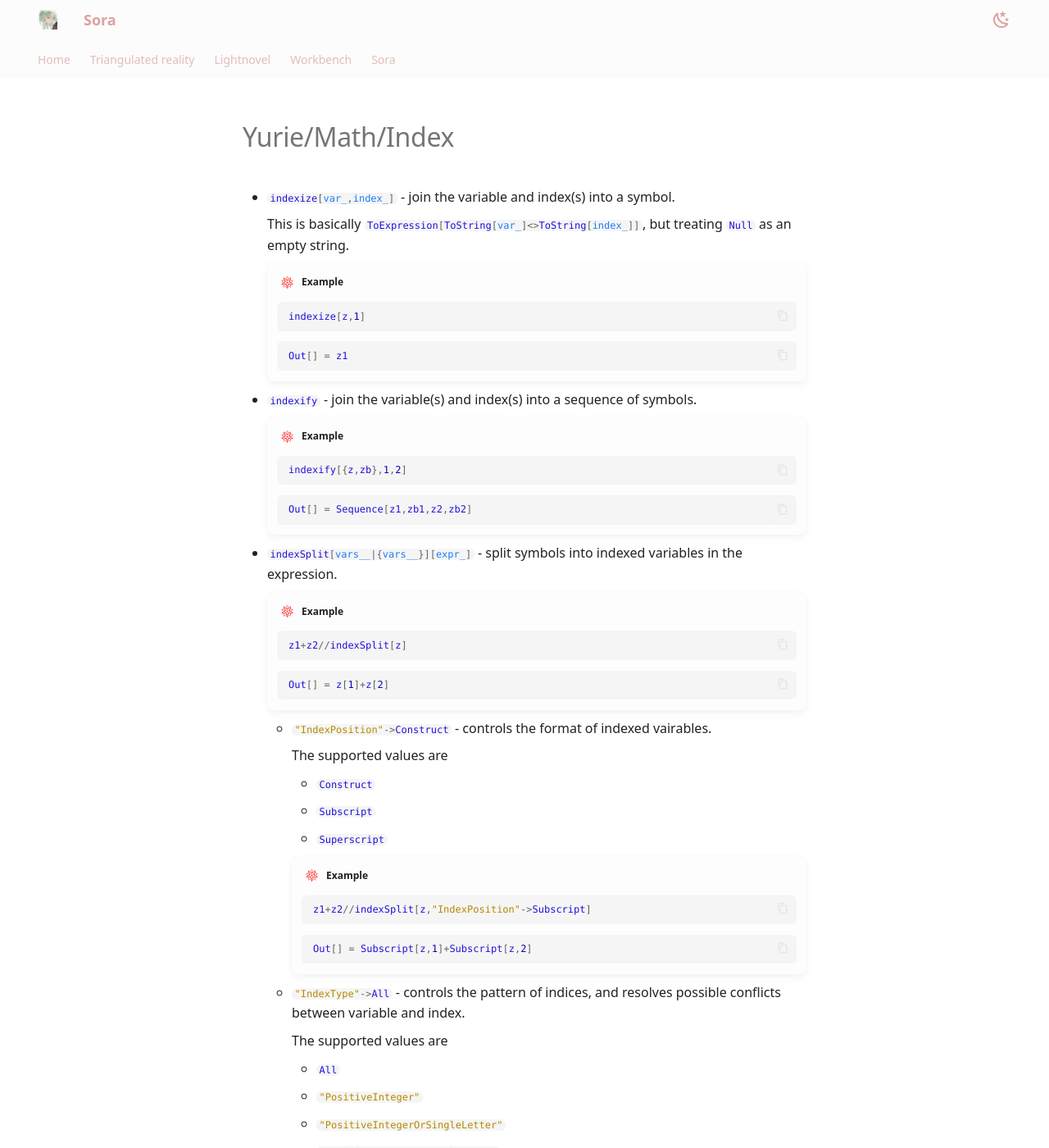
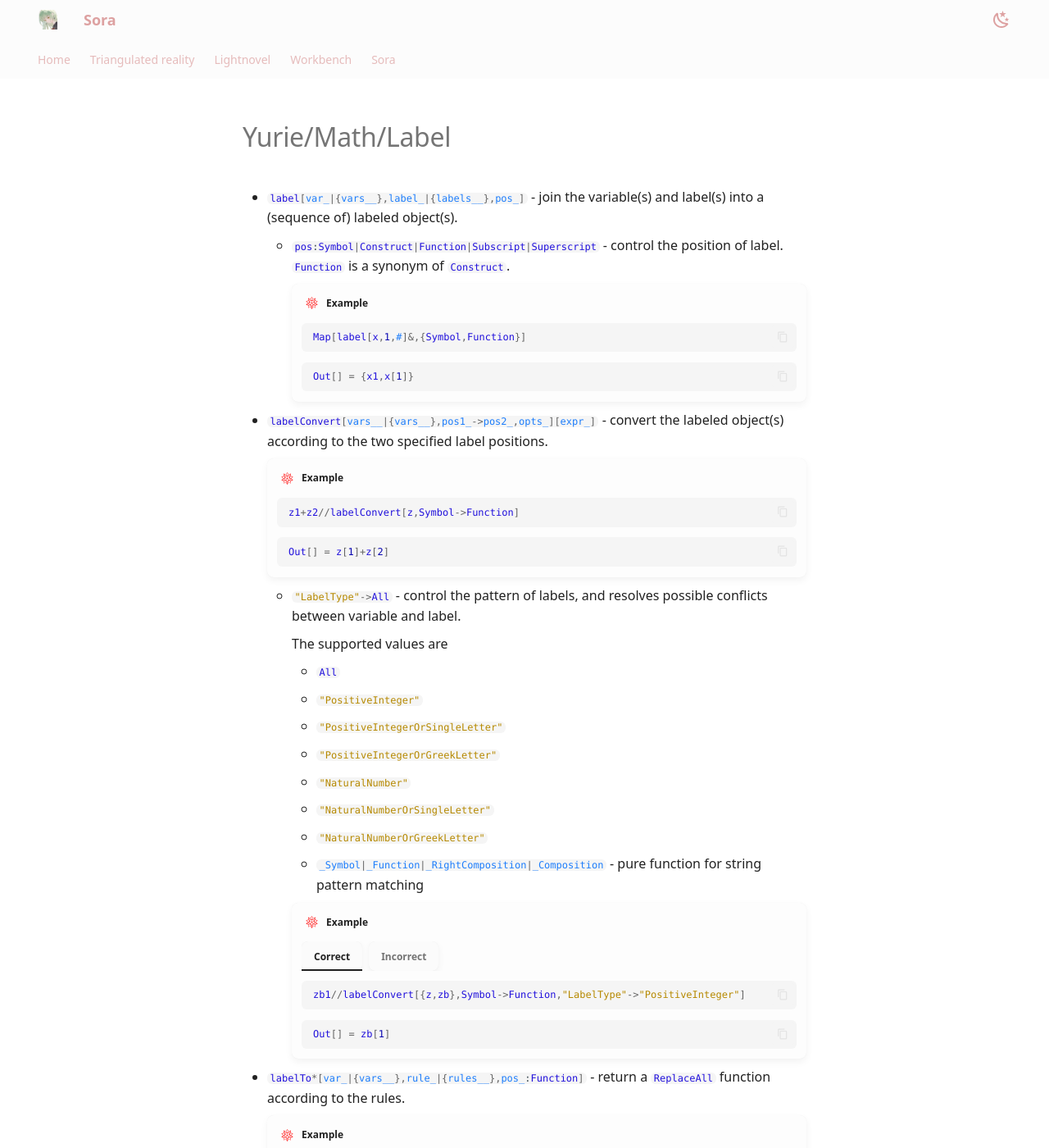
Before and after one commit to yuriever/yuriever.github.io, an MkDocs documentation site: the page built from docs/symbolic/Yurie-Math/Label.md, in a window 1280 px wide and 1400 px high. Shown: the whole window at 82% size. Built offline with MkDocs 1.6.1 and Material for MkDocs 9.7.7, drawn with Linux system fonts in a browser that asks for light colours; some web fonts are replaced; some of the changed text lies outside the part shown.

Commit message:
feat(symbolic): introduce label conversion and manipulation functions
- Replace `indexize` and `indexify` with `label` function
- Add `labelConvert` function for converting label positions
- Introduce `labelTo*` functions for common label manipulations
- Update documentation to reflect new functionality

````diff
--- a/docs/symbolic/Yurie-Math/Label.md
+++ b/docs/symbolic/Yurie-Math/Label.md
@@ -1,62 +1,32 @@
-# Yurie/Math/Index
+# Yurie/Math/Label
 
-* `#!wl indexize[var_,index_]` - join the variable and index(s) into a symbol.
+* `#!wl label[var_|{vars__},label_|{labels__},pos_]` - join the variable(s) and label(s) into a (sequence of) labeled object(s).
 
-    This is basically `#!wl ToExpression[ToString[var_]<>ToString[index_]]`, but treating `#!wl Null` as an empty string.
+    * `#!wl pos:Symbol|Construct|Function|Subscript|Superscript` - control the position of label. `#!wl Function` is a synonym of `#!wl Construct`.
+
+        !!! wl "Example"
+
+            ``` wl
+            Map[label[x,1,#]&,{Symbol,Function}]
+            ```
+
+            ``` wl
+            Out[] = {x1,x[1]}
+            ```
+
+* `#!wl labelConvert[vars__|{vars__},pos1_->pos2_,opts_][expr_]` - convert the labeled object(s) according to the two specified label positions.
 
     !!! wl "Example"
 
         ``` wl
-        indexize[z,1]
-        ```
-
-        ``` wl
-        Out[] = z1
-        ```
-
-* `#!wl indexify` - join the variable(s) and index(s) into a sequence of symbols.
-
-    !!! wl "Example"
-
-        ``` wl
-        indexify[{z,zb},1,2]
-        ```
-
-        ``` wl
-        Out[] = Sequence[z1,zb1,z2,zb2]
-        ```
-
-* `#!wl indexSplit[vars__|{vars__}][expr_]` - split symbols into indexed variables in the expression.
-
-    !!! wl "Example"
-
-        ``` wl
-        z1+z2//indexSplit[z]
+        z1+z2//labelConvert[z,Symbol->Function]
         ```
 
         ``` wl
         Out[] = z[1]+z[2]
         ```
 
-    * `#!wl "IndexPosition"->Construct` - controls the format of indexed vairables.
-
-        The supported values are
-
-        * `#!wl Construct`
-        * `#!wl Subscript`
-        * `#!wl Superscript`
-
-        !!! wl "Example"
-
-            ``` wl
-            z1+z2//indexSplit[z,"IndexPosition"->Subscript]
-            ```
-
-            ``` wl
-            Out[] = Subscript[z,1]+Subscript[z,2]
-            ```
-
-    * `#!wl "IndexType"->All` - controls the pattern of indices, and resolves possible conflicts between variable and index.
+    * `#!wl "LabelType"->All` - control the pattern of labels, and resolves possible conflicts between variable and label.
 
         The supported values are
 
@@ -67,14 +37,14 @@
         * `#!wl "NaturalNumber"`
         * `#!wl "NaturalNumberOrSingleLetter"`
         * `#!wl "NaturalNumberOrGreekLetter"`
-        * `#!wl _Symbol` - any function for string pattern matching
+        * `#!wl _Symbol|_Function|_RightComposition|_Composition` - pure function for string pattern matching
 
         !!! wl "Example"
 
             === "Correct"
 
                 ``` wl
-                zb1//indexSplit[{z,zb},"IndexType"->"PositiveInteger"]
+                zb1//labelConvert[{z,zb},Symbol->Function,"LabelType"->"PositiveInteger"]
                 ```
 
                 ``` wl
@@ -84,23 +54,29 @@
             === "Incorrect"
 
                 ``` wl
-                zb1//indexSplit[{z,zb}]
+                zb1//labelConvert[{z,zb},Symbol->Function]
                 ```
 
                 ``` wl
                 Out[] = z[b1]
                 ```
 
-* `#!wl indexJoin[vars__|{vars__}][expr_]` - join indexed variables into symbols in the expression.
+* `#!wl labelTo*[var_|{vars__},rule_|{rules__},pos_:Function]` - return a `#!wl ReplaceAll` function according to the rules.
 
     !!! wl "Example"
 
         ``` wl
-        z[1]+z[2]//indexJoin[z]
+        labelToDiff[{z,zb},{1->2},Function]
         ```
 
         ``` wl
-        Out[] = z1+z2
+        Out[] = ReplaceAll[{z[1]->z[2]+z["12"],zb[1]->zb[2]+zb["12"]}]
         ```
 
-    * The options are the same as `#!wl indexSplit`.
+    | Name                   | Prototype                       |
+    | ---------------------- | ------------------------------- |
+    | `#!wl labelToZero`     | $ x_1 \to 0 $                   |
+    | `#!wl labelToEqual`    | $ x_1 \to x_2 $                 |
+    | `#!wl labelToDiff`     | $ x_1 \to x_{12} + x_2 $        |
+    | `#!wl labelToDiffZero` | $ x_1 \to x_{12},\, x_2 \to 0 $ |
+    | `#!wl labelToDiffBack` | $ x_{12} \to x_1 - x_2 $        |
````
